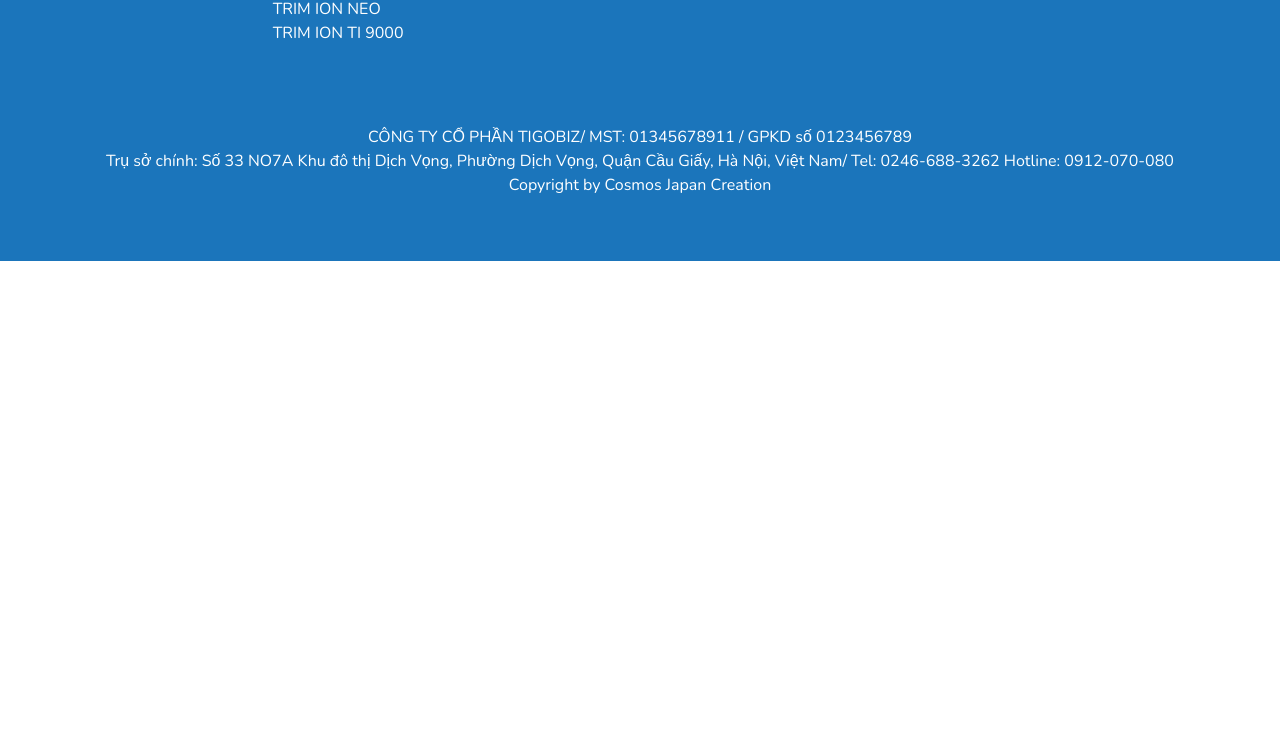
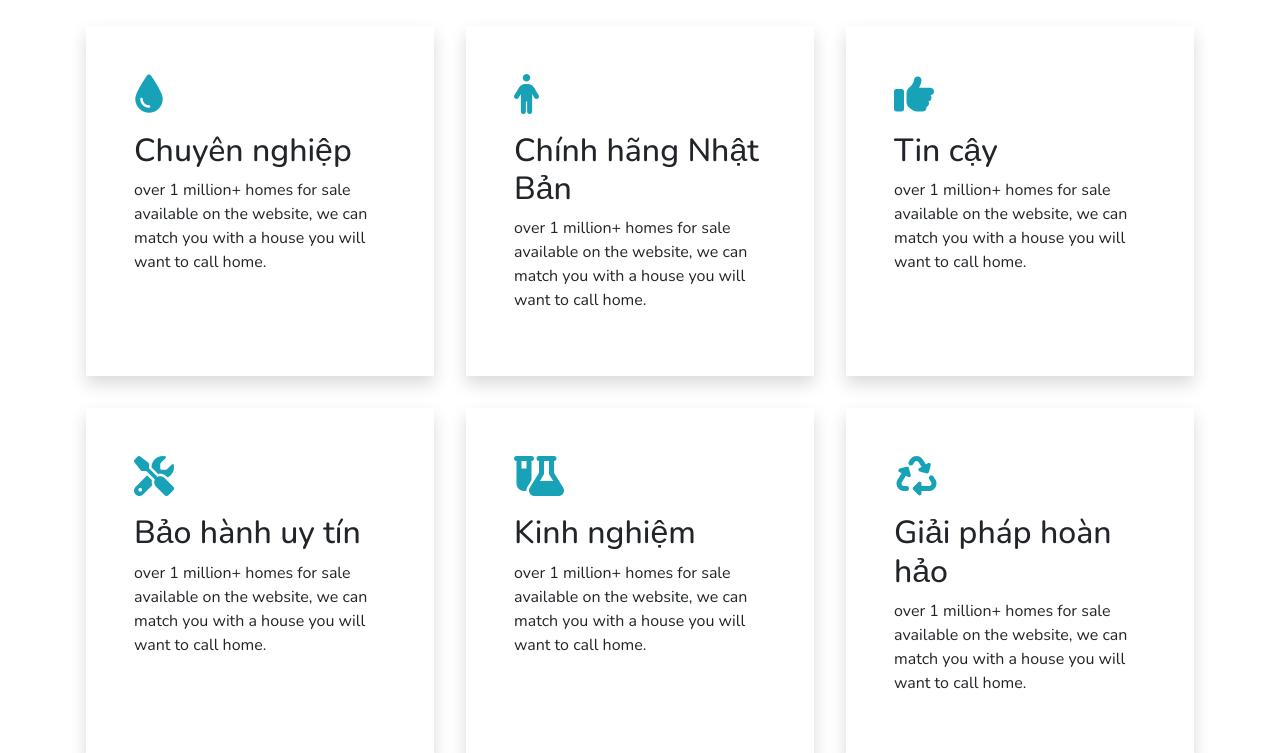
Before and after one commit to MarufAlAslam/trimion, a plain HTML site: page about.html in a window 1280 px wide. Shown: the part 1717-2470 px from the top of the page. Before the commit the page ends 1978 px from the top, so only its background shows below. Drawn offline with nearby package versions, Linux system fonts and the light colour scheme.

Commit message:
boxes done

```diff
--- a/about.html
+++ b/about.html
@@ -195,6 +195,102 @@
     <!-- overlay -->
 
 
+    <!-- boxes -->
+    <section class="boxes py-5">
+        <div class="container">
+            <div class="text-center">
+                <p class="text-warning fs-18">
+                    <i class="fa fa-square"></i> Our Expert Worker
+                </p>
+                <h2 class="fs-64 text-blue font-weight-bold">
+                    Tại sao chọn TRIM ION
+                </h2>
+            </div>
+
+            <div class="row mt-4">
+                <div class="col-md-4 p-3">
+                    <div class="card h-100 border-0 rounded-0 shadow">
+                        <div class="card-body p-5">
+                            <i class="fa fa-droplet fs-40 text-info"></i>
+                            <h2 class="fs-32 mt-3">Chuyên nghiệp</h2>
+                            <p>
+                                over 1 million+ homes for sale available
+                                on the website, we can match you with a
+                                house you will want to call home.
+                            </p>
+                        </div>
+                    </div>
+                </div>
+                <div class="col-md-4 p-3">
+                    <div class="card h-100 border-0 rounded-0 shadow">
+                        <div class="card-body p-5">
+                            <i class="fa fa-person fs-40 text-info"></i>
+                            <h2 class="fs-32 mt-3">Chính hãng Nhật Bản</h2>
+                            <p>
+                                over 1 million+ homes for sale available
+                                on the website, we can match you with a
+                                house you will want to call home.
+                            </p>
+                        </div>
+                    </div>
+                </div>
+                <div class="col-md-4 p-3">
+                    <div class="card h-100 border-0 rounded-0 shadow">
+                        <div class="card-body p-5">
+                            <i class="fa fa-thumbs-up fs-40 text-info"></i>
+                            <h2 class="fs-32 mt-3">Tin cậy</h2>
+                            <p>
+                                over 1 million+ homes for sale available
+                                on the website, we can match you with a
+                                house you will want to call home.
+                            </p>
+                        </div>
+                    </div>
+                </div>
+                <div class="col-md-4 p-3">
+                    <div class="card h-100 border-0 rounded-0 shadow">
+                        <div class="card-body p-5">
+                            <i class="fa fa-screwdriver-wrench fs-40 text-info"></i>
+                            <h2 class="fs-32 mt-3">Bảo hành uy tín</h2>
+                            <p>
+                                over 1 million+ homes for sale available
+                                on the website, we can match you with a
+                                house you will want to call home.
+                            </p>
+                        </div>
+                    </div>
+                </div>
+                <div class="col-md-4 p-3">
+                    <div class="card h-100 border-0 rounded-0 shadow">
+                        <div class="card-body p-5">
+                            <i class="fa fa-flask-vial fs-40 text-info"></i>
+                            <h2 class="fs-32 mt-3">Kinh nghiệm</h2>
+                            <p>
+                                over 1 million+ homes for sale available
+                                on the website, we can match you with a
+                                house you will want to call home.
+                            </p>
+                        </div>
+                    </div>
+                </div>
+                <div class="col-md-4 p-3">
+                    <div class="card h-100 border-0 rounded-0 shadow">
+                        <div class="card-body p-5">
+                            <i class="fa fa-recycle fs-40 text-info"></i>
+                            <h2 class="fs-32 mt-3">Giải pháp hoàn hảo</h2>
+                            <p>
+                                over 1 million+ homes for sale available
+                                on the website, we can match you with a
+                                house you will want to call home.
+                            </p>
+                        </div>
+                    </div>
+                </div>
+            </div>
+        </div>
+    </section>
+    <!-- boxes -->
+
     <!-- footer -->
     <footer class="py-5">
         <div class="container">
--- a/css/style.css
+++ b/css/style.css
@@ -162,3 +162,11 @@ iframe {
 .fs-24 {
     font-size: 24px;
 }
+
+.text-warning {
+    color: #F7AF07 !important;
+}
+
+.fs-64 {
+    font-size: 64px;
+}
```
Also changed, not shown: img/Group 15255.png (added), img/Group 15257.png (added), img/Group 15258.png (added), img/Group 15259.png (added), img/Group 15261.png (added), img/flasks.png (added).
